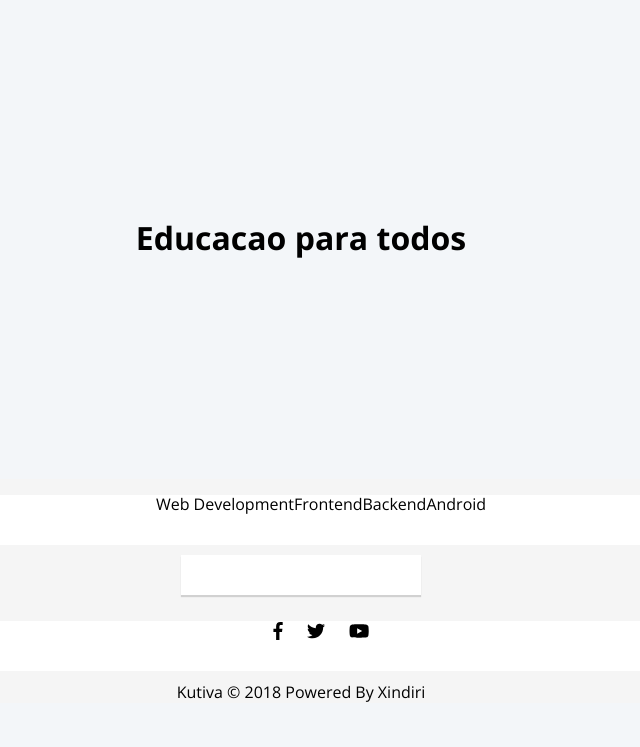
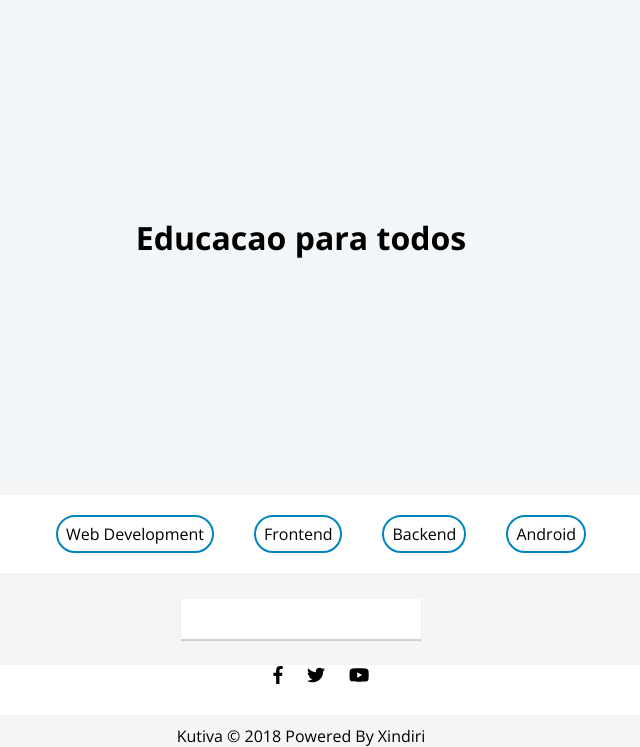
Before and after one commit to jeffenyinnah/kutiva, a Django app: page / in a window 1280 px wide. Shown: the part 152-899 px from the top of the page, without its empty margins (339-979 px from the left). Before the commit the page ends 854 px from the top, so only its background shows below. Run offline with Django 3.2, Linux system fonts and the light colour scheme; some libraries are stand-ins or nearby versions.

Commit message:
round category items

```diff
--- a/kutiva/static/stylesheet/kutiva/main.css
+++ b/kutiva/static/stylesheet/kutiva/main.css
@@ -24,9 +24,15 @@ html{
     align-items: center;
     /*background-image: url("../../images/12.jpg");*/
 }
+.categorys{
+    background-color: white;
+    height:auto;
+}
 .category{
-    background-color: white;
-    height: 50px;
+    border: 2px solid  #0084bf;
+    border-radius: 50px;
+    padding: 8px;
+    margin: 20px;
 }
 form input[type="search"]{
     height: 44px;
--- a/kutiva/templates/kutiva/index.html
+++ b/kutiva/templates/kutiva/index.html
@@ -31,7 +31,7 @@
 
     </section>
 
-     <section class="category">
+     <section class="categorys">
              <ul class="cardRow unstyledList">
                  <li class="category">Web Development</li>
                  <li class="category">frontend</li>
```
